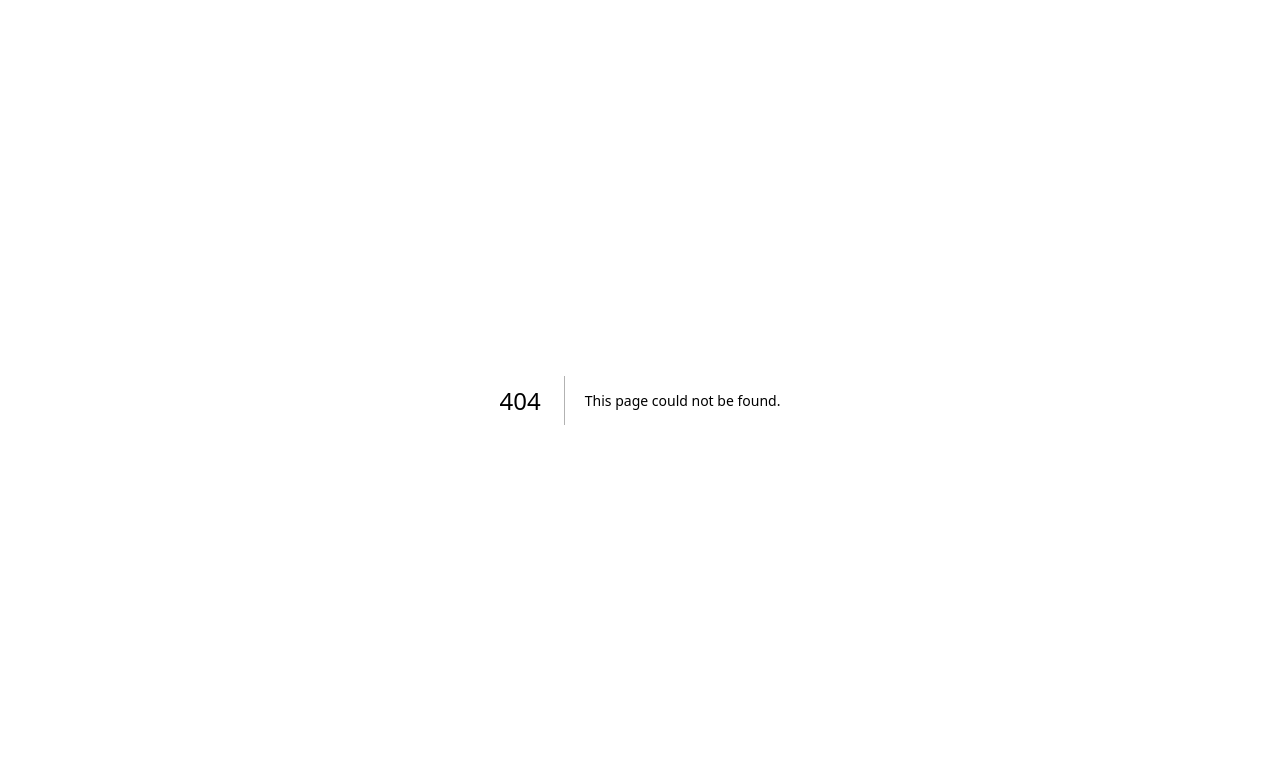
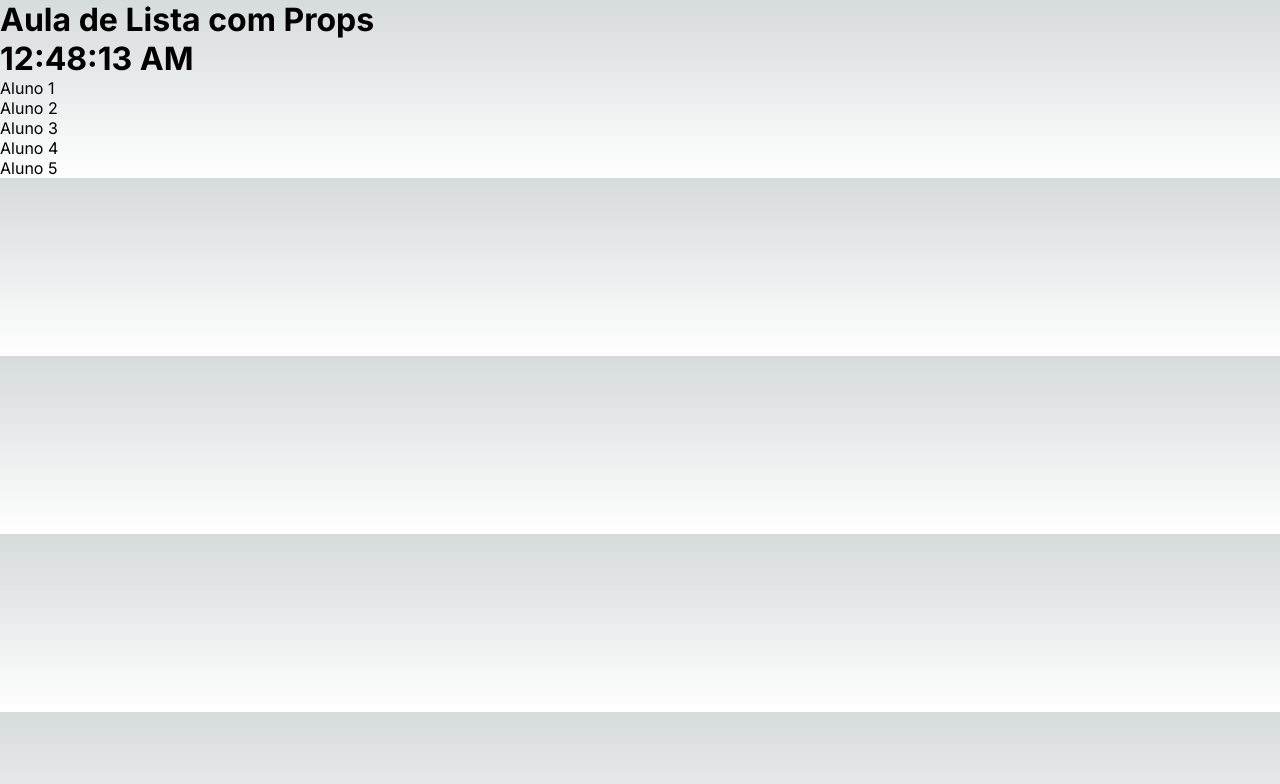
Before and after one commit to leandrorgrosso/studying-programming, a Next.js app in the folder 007-NEXTJS/start-nextjs/: page /minhasprops/aulalistaprops in a window 1280 px wide. Before the commit this address had no page. Shown: the top 784 px of the page. Built offline with nearby package versions, Linux system fonts and the light colour scheme.

Commit message:
aula lista

```diff
--- /dev/null
+++ b/007-NEXTJS/start-nextjs/app/minhasprops/aulalistaprops/page.jsx
@@ -0,0 +1,23 @@
+const estudantesLista = [
+  { nome: "Aluno 1", idade: 12 },
+  { nome: "Aluno 2", idade: 17 },
+  { nome: "Aluno 3", idade: 15 },
+  { nome: "Aluno 4", idade: 12 },
+  { nome: "Aluno 5", idade: 17 },
+];
+
+const lista = estudantesLista.map((aluno) => <li>{aluno.nome}</li>);
+
+const AulaListaProps = () => {
+
+  return (
+    <>
+      <h1>Aula de Lista com Props</h1>
+
+      <h1>{new Date().toLocaleTimeString()}</h1>
+      <ul>{lista}</ul>
+    </>
+  );
+};
+
+export default AulaListaProps;
```
